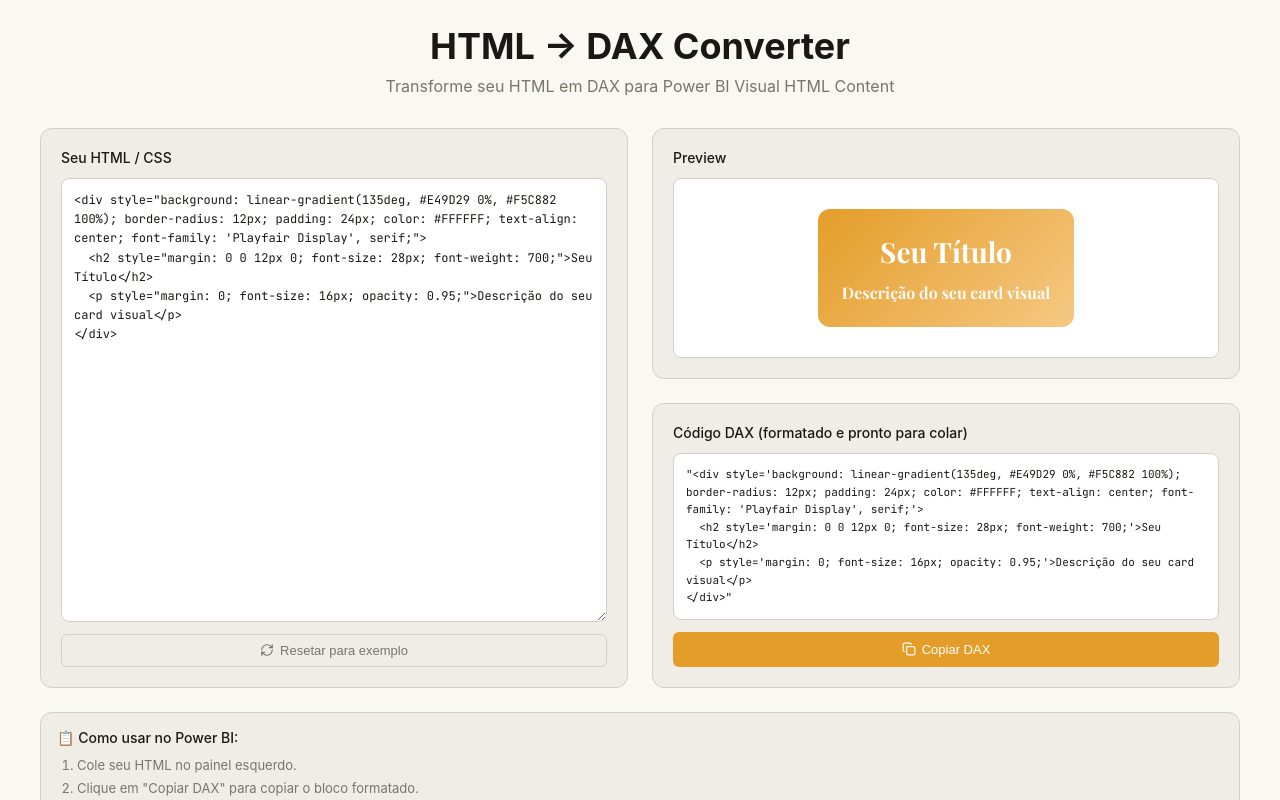
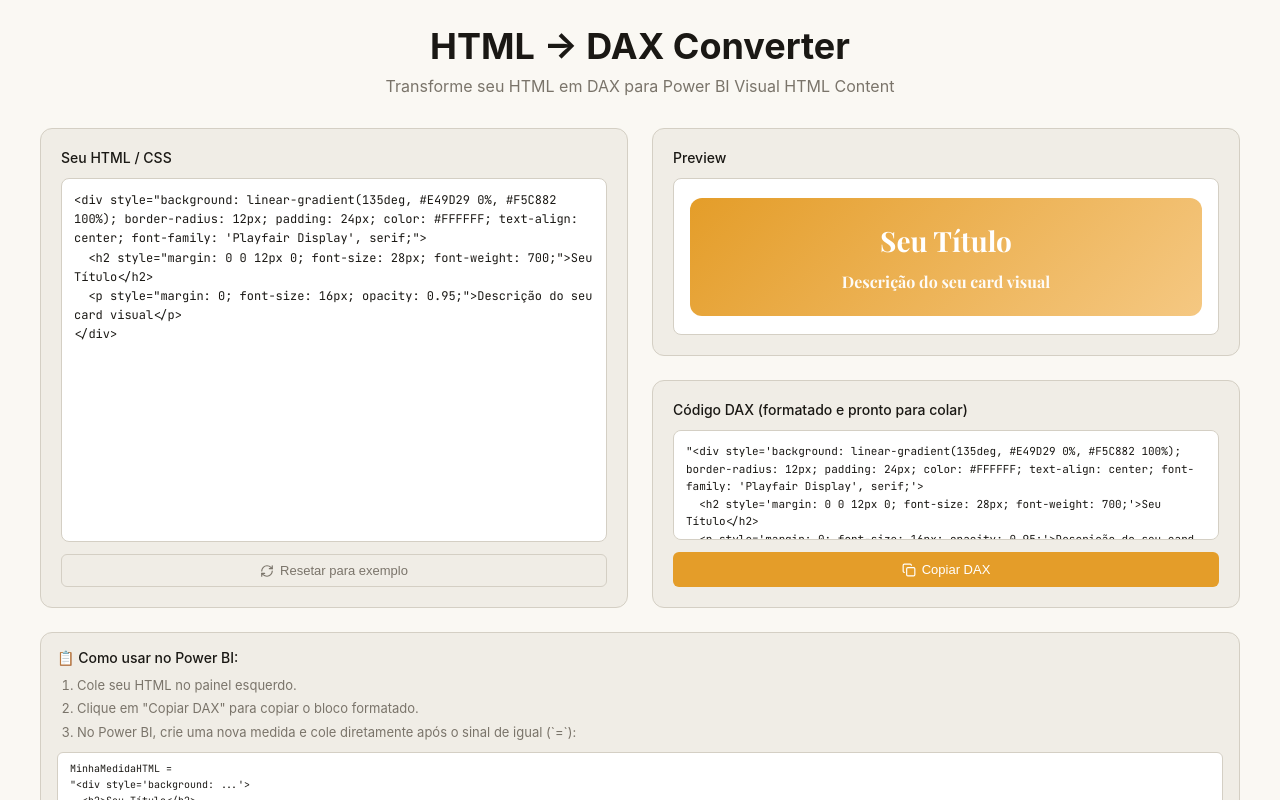
Before and after one commit to Neves-BR/HtmlToDax, a React (Vite) app: page / in a window 1280 px wide. Shown: the top 800 px of the page. Built offline with nearby package versions, Linux system fonts and the light colour scheme.

Commit message:
Refactor App component and clean up code

```diff
--- a/src/App.jsx
+++ b/src/App.jsx
@@ -1,4 +1,4 @@
-import React, { useState, useRef } from 'react';
+import React, { useState } from 'react';
 import { Copy, RefreshCw } from 'lucide-react';
 
 const HtmlToDaxConverter = () => {
@@ -9,7 +9,6 @@
 
   const [html, setHtml] = useState(defaultHtml);
   const [copied, setCopied] = useState(false);
-  const previewRef = useRef(null);
 
   // Converte mantendo a formatação multilinhas nativa do DAX
   const convertToDax = () => {
@@ -30,7 +29,8 @@
       background: '#FAF8F3',
       minHeight: '100vh',
       padding: '24px',
-      fontFamily: "'Inter', sans-serif"
+      fontFamily: "'Inter', sans-serif",
+      boxSizing: 'border-box'
     }}>
       <div style={{
         maxWidth: '1200px',
@@ -64,8 +64,10 @@
           display: 'grid',
           gridTemplateColumns: 'repeat(2, minmax(350px, 1fr))',
           gap: '24px',
-          marginBottom: '24px'
+          marginBottom: '24px',
+          alignItems: 'start' // Garante que as colunas não estiquem uma pela outra
         }}>
+
           {/* Painel Esquerdo: Editor */}
           <div style={{
             background: '#F0EDE6',
@@ -73,7 +75,9 @@
             borderRadius: '12px',
             padding: '20px',
             display: 'flex',
-            flexDirection: 'column'
+            flexDirection: 'column',
+            height: '480px', // Altura estritamente fixa
+            boxSizing: 'border-box'
           }}>
             <label style={{
               fontSize: '14px',
@@ -88,7 +92,8 @@
               value={html}
               onChange={(e) => setHtml(e.target.value)}
               style={{
-                flex: 1,
+                width: '100%',
+                height: '370px', // Altura estritamente fixa para não mudar ao colar
                 padding: '12px',
                 border: '0.5px solid #D4CFC4',
                 borderRadius: '8px',
@@ -97,8 +102,9 @@
                 lineHeight: '1.6',
                 color: '#1A1814',
                 backgroundColor: '#FFFFFF',
-                resize: 'vertical',
-                minHeight: '400px'
+                resize: 'none', // Impede redimensionamento manual e automático
+                overflowY: 'auto',
+                boxSizing: 'border-box'
               }}
               placeholder="Cole seu HTML aqui..."
             />
@@ -117,7 +123,8 @@
                 alignItems: 'center',
                 justifyContent: 'center',
                 gap: '6px',
-                transition: 'all 0.2s'
+                transition: 'all 0.2s',
+                flexShrink: 0
               }}
               onMouseOver={(e) => {
                 e.target.style.background = '#E0D9CC';
@@ -134,21 +141,29 @@
           <div style={{
             display: 'flex',
             flexDirection: 'column',
-            gap: '24px'
+            gap: '24px',
+            height: '480px', // Altura estritamente fixa (igual à esquerda)
+            boxSizing: 'border-box'
           }}>
-            {/* Preview */}
+
+            {/* Preview (Sandbox Fixa) */}
             <div style={{
               background: '#F0EDE6',
               border: '0.5px solid #D4CFC4',
               borderRadius: '12px',
-              padding: '20px'
+              padding: '20px',
+              height: '228px', // Altura fixa
+              display: 'flex',
+              flexDirection: 'column',
+              boxSizing: 'border-box'
             }}>
               <label style={{
                 fontSize: '14px',
                 fontWeight: '500',
                 color: '#1A1814',
                 marginBottom: '12px',
-                display: 'block'
+                display: 'block',
+                flexShrink: 0
               }}>
                 Preview
               </label>
@@ -158,13 +173,21 @@
                   border: '0.5px solid #D4CFC4',
                   borderRadius: '8px',
                   padding: '16px',
-                  minHeight: '180px',
+                  height: '100%',
+                  overflow: 'auto', // Segura o HTML caso seja maior que o container
                   display: 'flex',
                   alignItems: 'center',
-                  justifyContent: 'center'
+                  justifyContent: 'center',
+                  position: 'relative',
+                  boxSizing: 'border-box'
                 }}
-                dangerouslySetInnerHTML={{ __html: html }}
-              />
+              >
+                {/* Confinamento do HTML renderizado */}
+                <div
+                  style={{ width: '100%', maxHeight: '100%', overflow: 'hidden' }}
+                  dangerouslySetInnerHTML={{ __html: html }}
+                />
+              </div>
             </div>
 
             {/* DAX Output - Multilinhas */}
@@ -172,14 +195,19 @@
               background: '#F0EDE6',
               border: '0.5px solid #D4CFC4',
               borderRadius: '12px',
-              padding: '20px'
+              padding: '20px',
+              height: '228px', // Altura fixa
+              display: 'flex',
+              flexDirection: 'column',
+              boxSizing: 'border-box'
             }}>
               <label style={{
                 fontSize: '14px',
                 fontWeight: '500',
                 color: '#1A1814',
                 marginBottom: '12px',
-                display: 'block'
+                display: 'block',
+                flexShrink: 0
               }}>
                 Código DAX (formatado e pronto para colar)
               </label>
@@ -189,14 +217,15 @@
                   border: '0.5px solid #D4CFC4',
                   borderRadius: '8px',
                   padding: '12px',
-                  maxHeight: '320px',
+                  flex: 1,
                   overflowY: 'auto',
                   fontFamily: "'JetBrains Mono', monospace",
                   fontSize: '11px',
                   color: '#1A1814',
                   lineHeight: '1.6',
                   wordBreak: 'break-word',
-                  whiteSpace: 'pre-wrap'
+                  whiteSpace: 'pre-wrap',
+                  boxSizing: 'border-box'
                 }}
               >
                 {daxOutput}
@@ -218,7 +247,8 @@
                   justifyContent: 'center',
                   gap: '6px',
                   width: '100%',
-                  transition: 'all 0.2s'
+                  transition: 'all 0.2s',
+                  flexShrink: 0
                 }}
                 onMouseOver={(e) => {
                   e.target.style.background = '#D08A1A';
@@ -240,7 +270,8 @@
           border: '0.5px solid #D4CFC4',
           borderRadius: '12px',
           padding: '16px',
-          marginBottom: '20px'
+          marginBottom: '20px',
+          boxSizing: 'border-box'
         }}>
           <h3 style={{
             fontSize: '14px',
```
